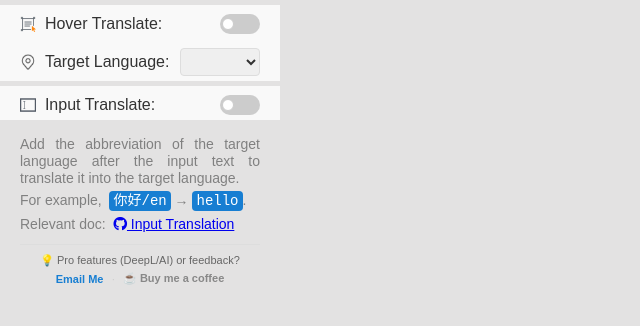
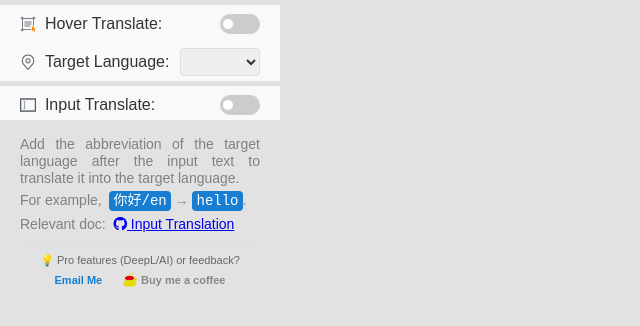
Before and after one commit to kelinkong/Input-Translation, a website built with Vite: page popup/popup.html in a window 1280 px wide. Shown: the full height of the page, 0-640 px from the left. Built offline with nearby package versions, Linux system fonts and the light colour scheme; some packages are replaced by stand-ins of ours.

Commit message:
style: colorize coffee icon and enhance hover state in support section

```diff
--- a/popup/popup.css
+++ b/popup/popup.css
@@ -167,10 +167,22 @@ code {
     color: #888;
     text-decoration: none;
     font-weight: bold;
-    transition: color 0.2s ease;
+    transition: all 0.2s ease;
+    display: flex;
+    align-items: center;
+    gap: 3px;
+}
+
+.coffee-icon {
+    font-size: 13px;
+    filter: sepia(1) saturate(100) hue-rotate(350deg) brightness(0.9);
 }
 
 .bmc-link:hover {
     color: #FF813F;
-    text-decoration: underline;
 }
+
+.bmc-link:hover .coffee-icon {
+    transform: scale(1.1);
+    transition: transform 0.2s ease;
+}
--- a/popup/popup.html
+++ b/popup/popup.html
@@ -57,7 +57,9 @@
         <div class="action-links">
             <a href="mailto:1763605980@qq.com" class="email-link">Email Me</a>
             <span class="dot-divider">·</span>
-            <a href="https://www.buymeacoffee.com/kelinkong" target="_blank" class="bmc-link">☕ Buy me a coffee</a>
+            <a href="https://www.buymeacoffee.com/kelinkong" target="_blank" class="bmc-link">
+                <span class="coffee-icon">☕</span> Buy me a coffee
+            </a>
         </div>
     </div>
     <script src="popup.js"></script>
```
